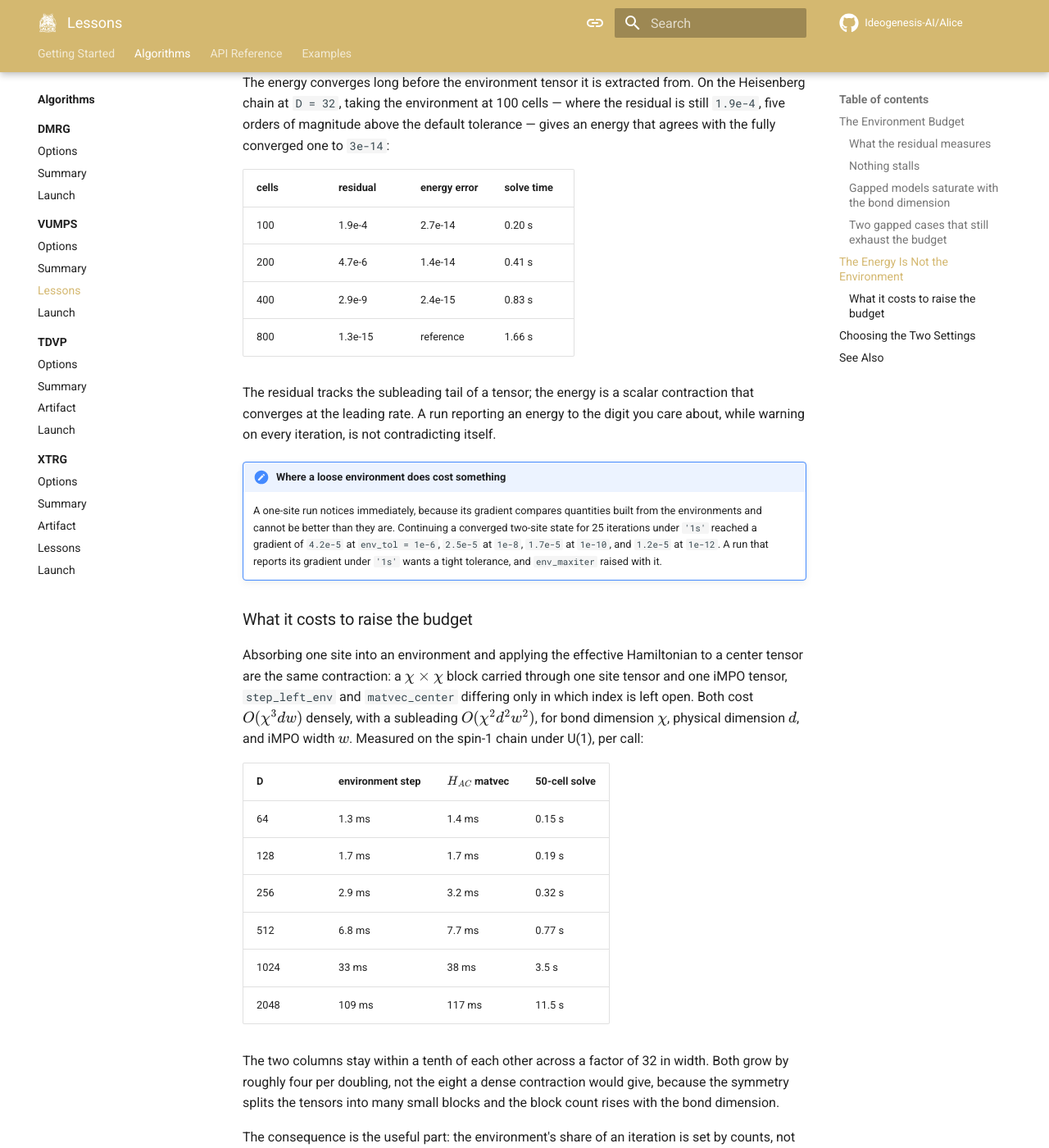
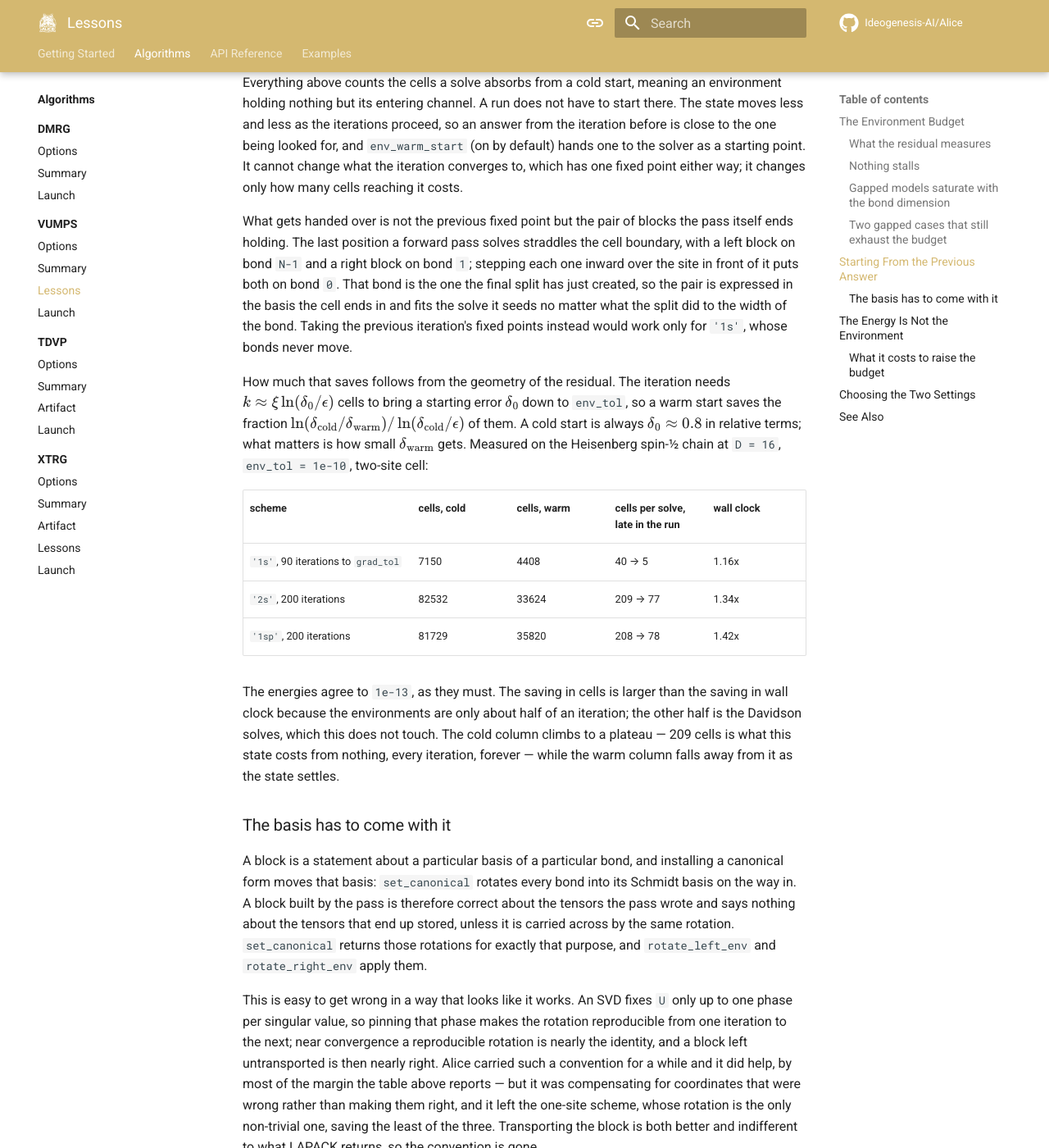
Before and after one commit to Ideogenesis-AI/Alice, an MkDocs documentation site: the page built from docs/algorithms/vumps/lessons.md, in a window 1280 px wide and 1400 px high, scrolled down 2664 px. Shown: the whole window at 82% size. Built offline with MkDocs 1.6.1 and Material for MkDocs 9.7.7, drawn with Linux system fonts in a browser that asks for light colours; comment, search, counter and statistics services are not loaded; some of the changed text lies outside the part shown.

Commit message:
Document what a warm environment start saves and what it costs to get right
The page counted every solve from a cold start, which is no longer what a run does. Added the measurements for all three schemes, the reasoning that turns a starting error into a saving in cells, and the part that is easy to get wrong: a block carries a basis with it, and a phase convention that makes the basis reproducible looks like a fix while leaving the block in the wrong coordinates.

```diff
--- a/docs/algorithms/vumps/lessons.md
+++ b/docs/algorithms/vumps/lessons.md
@@ -107,6 +107,72 @@ gapped is usually reporting one of these two situations, or saying that the
 model is closer to critical than assumed, and all three are worth knowing
 about instead of silencing.
 
+## Starting From the Previous Answer
+
+Everything above counts the cells a solve absorbs from a cold start, meaning
+an environment holding nothing but its entering channel. A run does not have
+to start there. The state moves less and less as the iterations proceed, so
+an answer from the iteration before is close to the one being looked for, and
+`env_warm_start` (on by default) hands one to the solver as a starting point.
+It cannot change what the iteration converges to, which has one fixed point
+either way; it changes only how many cells reaching it costs.
+
+What gets handed over is not the previous fixed point but the pair of blocks
+the pass itself ends holding. The last position a forward pass solves
+straddles the cell boundary, with a left block on bond `N-1` and a right
+block on bond `1`; stepping each one inward over the site in front of it puts
+both on bond `0`. That bond is the one the final split has just created, so
+the pair is expressed in the basis the cell ends in and fits the solve it
+seeds no matter what the split did to the width of the bond. Taking the
+previous iteration's fixed points instead would work only for `'1s'`, whose
+bonds never move.
+
+How much that saves follows from the geometry of the residual. The iteration
+needs \(k \approx \xi \ln(\delta_0/\epsilon)\) cells to bring a starting
+error \(\delta_0\) down to `env_tol`, so a warm start saves the fraction
+\(\ln(\delta_{\text{cold}}/\delta_{\text{warm}}) / \ln(\delta_{\text{cold}}/\epsilon)\)
+of them. A cold start is always \(\delta_0 \approx 0.8\) in relative terms;
+what matters is how small \(\delta_{\text{warm}}\) gets. Measured on the
+Heisenberg spin-1/2 chain at `D = 16`, `env_tol = 1e-10`, two-site cell:
+
+<div class="data-table label-col" markdown>
+
+| scheme | cells, cold | cells, warm | cells per solve, late in the run | wall clock |
+|---|---|---|---|---|
+| `'1s'`, 90 iterations to `grad_tol` | 7150 | 4408 | 40 → 5 | 1.16x |
+| `'2s'`, 200 iterations | 82532 | 33624 | 209 → 77 | 1.34x |
+| `'1sp'`, 200 iterations | 81729 | 35820 | 208 → 78 | 1.42x |
+
+</div>
+
+The energies agree to `1e-13`, as they must. The saving in cells is larger
+than the saving in wall clock because the environments are only about half of
+an iteration; the other half is the Davidson solves, which this does not
+touch. The cold column climbs to a plateau — 209 cells is what this state
+costs from nothing, every iteration, forever — while the warm column falls
+away from it as the state settles.
+
+### The basis has to come with it
+
+A block is a statement about a particular basis of a particular bond, and
+installing a canonical form moves that basis: `set_canonical` rotates every
+bond into its Schmidt basis on the way in. A block built by the pass is
+therefore correct about the tensors the pass wrote and says nothing about the
+tensors that end up stored, unless it is carried across by the same rotation.
+`set_canonical` returns those rotations for exactly that purpose, and
+`rotate_left_env` and `rotate_right_env` apply them.
+
+This is easy to get wrong in a way that looks like it works. An SVD fixes `U`
+only up to one phase per singular value, so pinning that phase makes the
+rotation reproducible from one iteration to the next; near convergence a
+reproducible rotation is nearly the identity, and a block left untransported
+is then nearly right. Alice carried such a convention for a while and it did
+help, by most of the margin the table above reports — but it was compensating
+for coordinates that were wrong rather than making them right, and it left
+the one-site scheme, whose rotation is the only non-trivial one, saving the
+least of the three. Transporting the block is both better and indifferent to
+what LAPACK returns, so the convention is gone.
+
 ## The Energy Is Not the Environment
 
 The energy converges long before the environment tensor it is extracted from.
@@ -189,7 +255,8 @@ Ordered by what the run is for:
 
 ## See Also
 
-- [Options](options.md) — `env_tol`, `env_maxiter`, and the caching settings.
+- [Options](options.md) — `env_tol`, `env_maxiter`, `env_warm_start`, and the
+  caching settings.
 - [Overview](index.md) — why the environments are fixed points at all.
 - [Heisenberg example](../../examples/vumps/heisenberg.md) — a critical chain
   run at a loosened tolerance.
```
